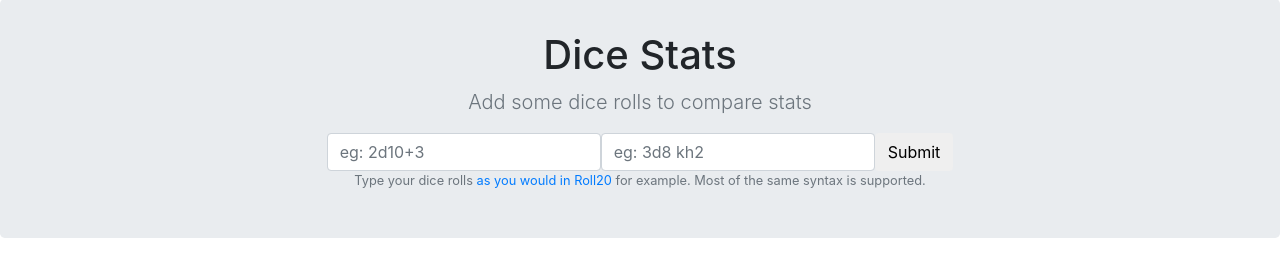
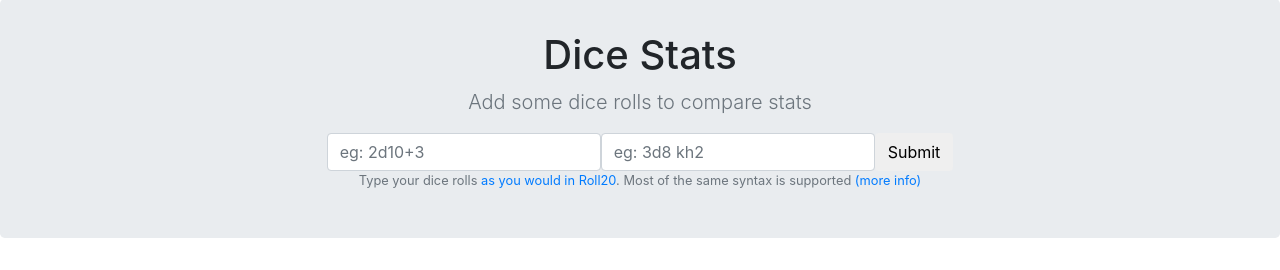
Before and after one commit to drb1001/dice_stats, a Flask app: page / in a window 1280 px wide. Shown: the part 64-334 px from the top of the page. Run offline with Flask 2, Linux system fonts and the light colour scheme; parts of the project's set-up code (start-up, migrations or seed data) failed here and were passed over; some libraries are stand-ins or nearby versions.

Commit message:
Add text to template - links and details of syntax

```diff
--- a/src/templates/template.html
+++ b/src/templates/template.html
@@ -20,7 +20,10 @@
         <div class="row">
           <div class="col-sm-8 col-md-7 py-4">
             <h4 class="text-white">About</h4>
-            <p class="text-muted">An experimental site that was hastily built during Covid-19 quarantine as a learning project. </p>
+            <p class="text-muted">An experimental site that was hastily built during Covid-19 quarantine as a learning project.
+              Feel free to add issues (or pull requests) in the
+              <a target="_" href="https://github.com/drb1001/dice_stats">github repo</a>.
+            </p>
           </div>
         </div>
       </div>
@@ -54,9 +57,23 @@
           </div>
         </form>
       </div>
-      <p class="small text-muted">Type your dice rolls <a target="_" href="https://wiki.roll20.net/Dice_Reference">as you would in Roll20</a> for example.
-        Most of the same syntax is supported.</small></p>
-
+      <p class="small text-muted">
+        Type your dice rolls <a target="_" href="https://wiki.roll20.net/Dice_Reference">as you would in Roll20</a>.
+        Most of the same syntax is supported
+        <a data-toggle="collapse" href="#collapseInfo" role="button" aria-expanded="false" aria-controls="multiCollapseExample1">(more info)</a>
+        <div class="collapse" id="collapseInfo">
+          <p class="small text-muted">
+              <ul class="small text-muted list-unstyled">
+                <li>Standard dice rolls (d2, d3, d4, d6, d8, d10, d12,d 20) upto 10 at a time, eg: <span class="font-weight-bold">10d6</span></li>
+                <li>Advantage and disadvantage rolls (rolling 2 dice) - use kh/dh/kl/dl for keep/drop highest/lowest, eg: <span class="font-weight-bold">2d20kh</span></li>
+                <li>A special roll used in 5e starting stats rolls - roll 4 d6 and remove the lowest, ie: <span class="font-weight-bold">4d6dl</span></li>
+                <li>Modifiers on all of the above between -10 and +10 (written at the end), eg: <span class="font-weight-bold">2d20kh+4</span></li>
+                <li class="font-italic">In Progress.. Rerolling specfic numbers (like brutal weapons in D&D 4e), eg: <span class="font-weight-bold">8d6r<1</span></li>
+                <li class="font-italic">In Progress.. Rerolling once for specfic numbers (like great weapon fighting in D&D 5e), eg: <span class="font-weight-bold">3d10ro<2</span></li>
+              </ul>
+          </p>
+        </div>
+      </p>
     </div>
   </section>
 
```
